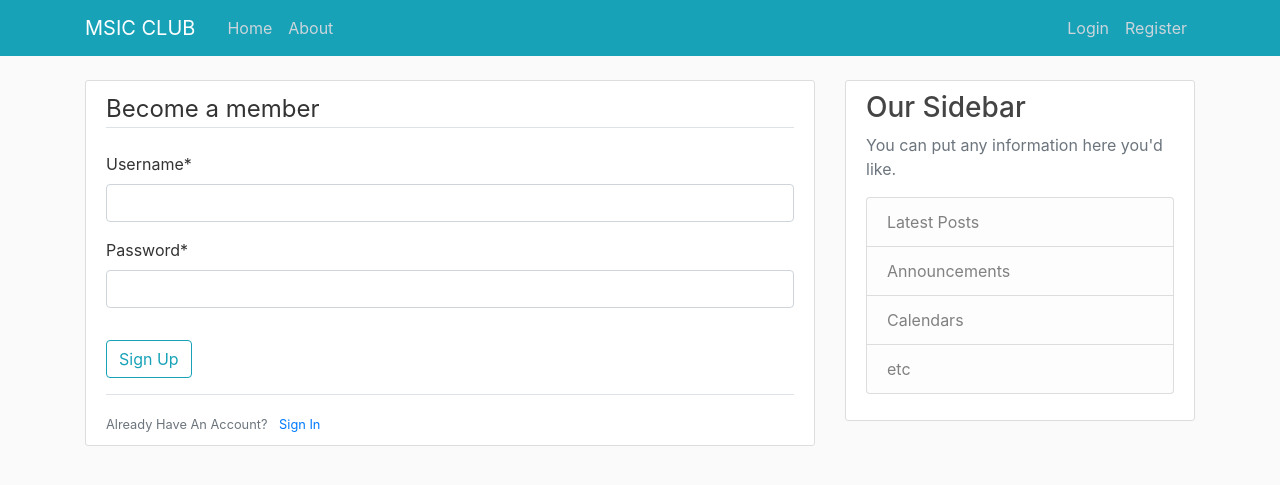
After one commit to ahsnl-py/esicProject, a Django app: page /register/ in a window 1280 px wide. The commit adds this page. Shown: the top 485 px of the page. Run offline with Django 3.2, Linux system fonts and the light colour scheme; some libraries are stand-ins or nearby versions.

Commit message:
Register form ready, only require another authent.

```diff
--- /dev/null
+++ b/blog/templates/blog/home.html
@@ -0,0 +1,5 @@
+{% extends "base.html" %}
+
+{% block content %}
+
+{% endblock content %}
--- a/blog/templates/blog/post/detail.html
+++ b/blog/templates/blog/post/detail.html
@@ -6,7 +6,7 @@
     <div class="article-metadata">
       <h1>{{ post.title }}</h1>
       <small class="text-muted">
-        Published {{ post.publish }} by {{ post.author }}
+        Published {{ post.publish|date:"F d, Y" }} by {{ post.author }}
       </small>
     </div>
     {{ post.body|linebreaks }}
--- a/blog/templates/blog/post/list.html
+++ b/blog/templates/blog/post/list.html
@@ -8,7 +8,7 @@
     <div class="media-body">
       <div class="article-metadata">
         <a class="mr-2" href="#">{{ post.author }}</a>
-        <small class="text-muted">{{ post.publish }}</small>
+        <small class="text-muted">{{ post.publish|date:"F d, Y" }}</small>
       </div>
       <h2><a class="article-title" href="{{ post.get_absolute_url }}">{{ post.title }}</a></h2>
       <p class="article-content">{{ post.body|truncatewords:30|linebreaks }}</p>
--- a/blog/urls.py
+++ b/blog/urls.py
@@ -1,5 +1,6 @@
 from django.urls import path
 from .import views
+from users import views as user_views
 
 app_name = 'blog'
 urlpatterns = [
--- a/esicProject/settings.py
+++ b/esicProject/settings.py
@@ -32,6 +32,8 @@
 
 INSTALLED_APPS = [
     'blog.apps.BlogConfig',
+    'users.apps.UsersConfig',
+    'crispy_forms',
     'django.contrib.admin',
     'django.contrib.auth',
     'django.contrib.contenttypes',
@@ -119,3 +121,5 @@
 # https://docs.djangoproject.com/en/3.0/howto/static-files/
 
 STATIC_URL = '/static/'
+
+CRISPY_TEMPLATE_PACK = 'bootstrap4'
--- a/esicProject/urls.py
+++ b/esicProject/urls.py
@@ -15,8 +15,10 @@
 """
 from django.contrib import admin
 from django.urls import path, include
+from users import views as user_views
 
 urlpatterns = [
     path('admin/', admin.site.urls),
+    path('register/', user_views.user_login, name='register'),
     path('blog/', include('blog.urls', namespace='blog')),
 ]
--- /dev/null
+++ b/users/forms.py
@@ -0,0 +1,6 @@
+from django import forms
+
+
+class LoginForm(forms.Form):
+    username = forms.CharField()
+    password = forms.CharField(widget=forms.PasswordInput)
--- /dev/null
+++ b/users/templates/users/register.html
@@ -0,0 +1,21 @@
+{% extends "blog/base.html" %}
+{% load crispy_forms_tags %}
+{% block content %}
+    <div class="content-section">
+        <form method="POST">
+            {% csrf_token %}
+            <fieldset class="form-group">
+                <legend class="border-bottom mb-4">Become a member</legend>
+                {{ form|crispy }}
+            </fieldset>
+            <div class="form-group">
+                <button class="btn btn-outline-info" type="submit">Sign Up</button>
+            </div>
+        </form>
+        <div class="border-top pt-3">
+            <small class="text-muted">
+                Already Have An Account? <a class="ml-2" href="#">Sign In</a>
+            </small>
+        </div>
+    </div>
+{% endblock content %}
--- a/users/views.py
+++ b/users/views.py
@@ -1,3 +1,16 @@
 from django.shortcuts import render
+from django.http import HttpResponse
+from django.contrib.auth import authenticate, login
+from .forms import LoginForm
 
-# Create your views here.
+def user_login(request):
+    if request.method == 'POST': #If from has been submitted
+        form = LoginForm(request.POST) # A fprm bound to the POST data
+        if form.is_valid(): #All validation rule pass
+            cd = form.cleaned_data
+            user = authenticate(request,
+                                    username=cd['username'],
+                                    password=cd['password1'])
+    else:
+        form = LoginForm()
+    return render(request, 'users/register.html', {'form': form})
```
Also changed, not shown: testing.py (added, +8 -0 lines).
